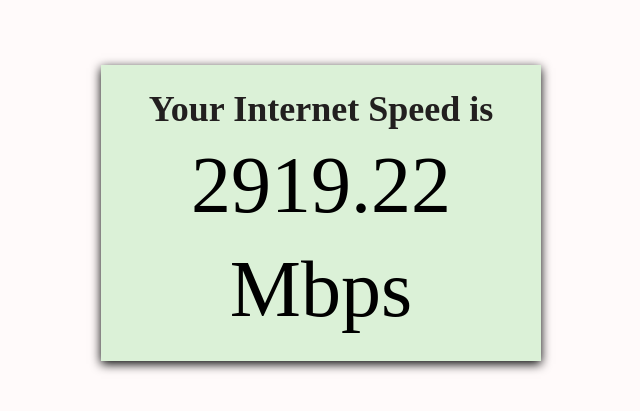
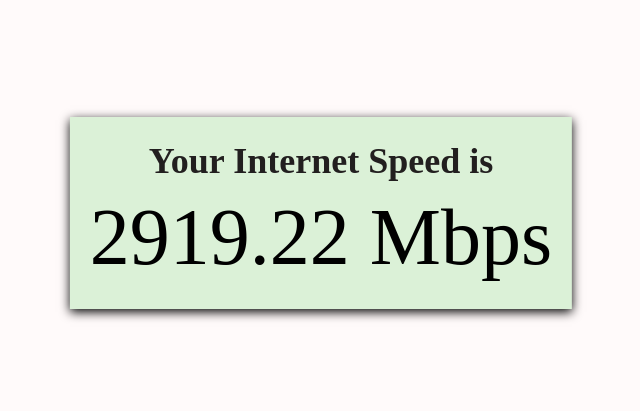
Before and after one commit to Akash-Kharat/InternetSpeedTest, a plain HTML site: page index.html in a window 1280 px wide. Shown: the part 187-598 px from the top of the page, without its empty margins (319-959 px from the left). Drawn offline with Linux system fonts and the light colour scheme.

Commit message:
new changes

```diff
--- a/style.css
+++ b/style.css
@@ -1,24 +1,32 @@
 body{
     background: snow;
+    /* display: flex;
+    justify-content: center;
+    align-items: center; */
 }
 
 .card{
+    box-sizing: content-box;
     background-color: #dbf1d7;
-    width: 400px;
+    width: fit-content;
+    height: fit-content;
     padding: 20px;
     position: absolute;
     top:50%;
     left:50%;
     transform: translate(-50% , -50%);
     box-shadow: 0 3px 10px rgb(0 0 0);
+    /* border-radius: 50%; */
+    display: flex;
+    flex-direction: column;
+    justify-content: center;
+    align-items: center;
 }
 
 .result{
-    font-size: 5em;
+    font-size: 5rem;
     line-height: 1.3em;
     text-align: center;
-    /* color: #221f1f; */
-
 }
 
 .message{
@@ -29,3 +37,18 @@ body{
     line-height: 6vh;
     min-height: 6vh;
 }
+
+@media screen and (max-width:"400px") {
+    .card{
+        width: fit-content;
+    }
+
+    .result{
+        font-size: 3vh;
+    }
+
+    .message{
+        font-size: 2vh;
+    }
+
+}
```
